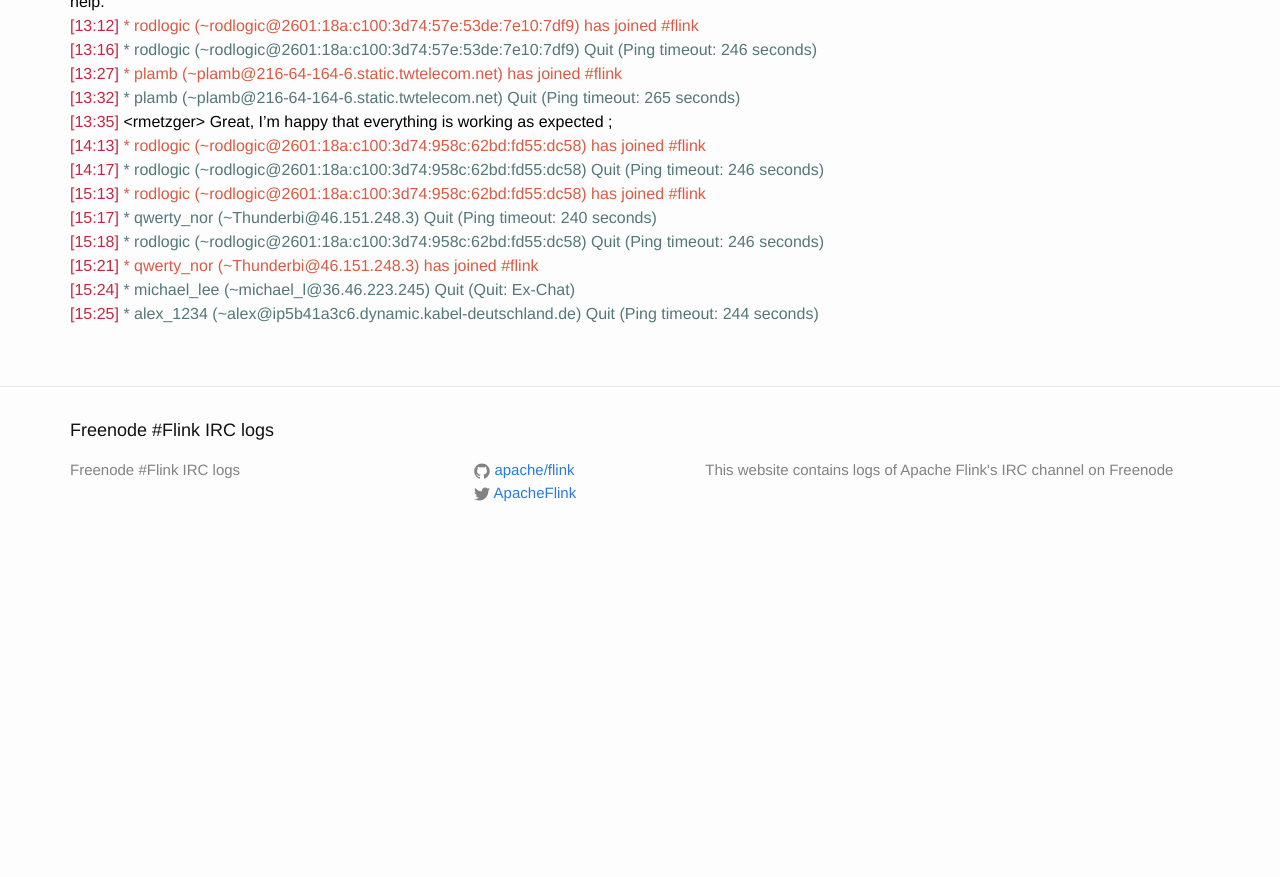
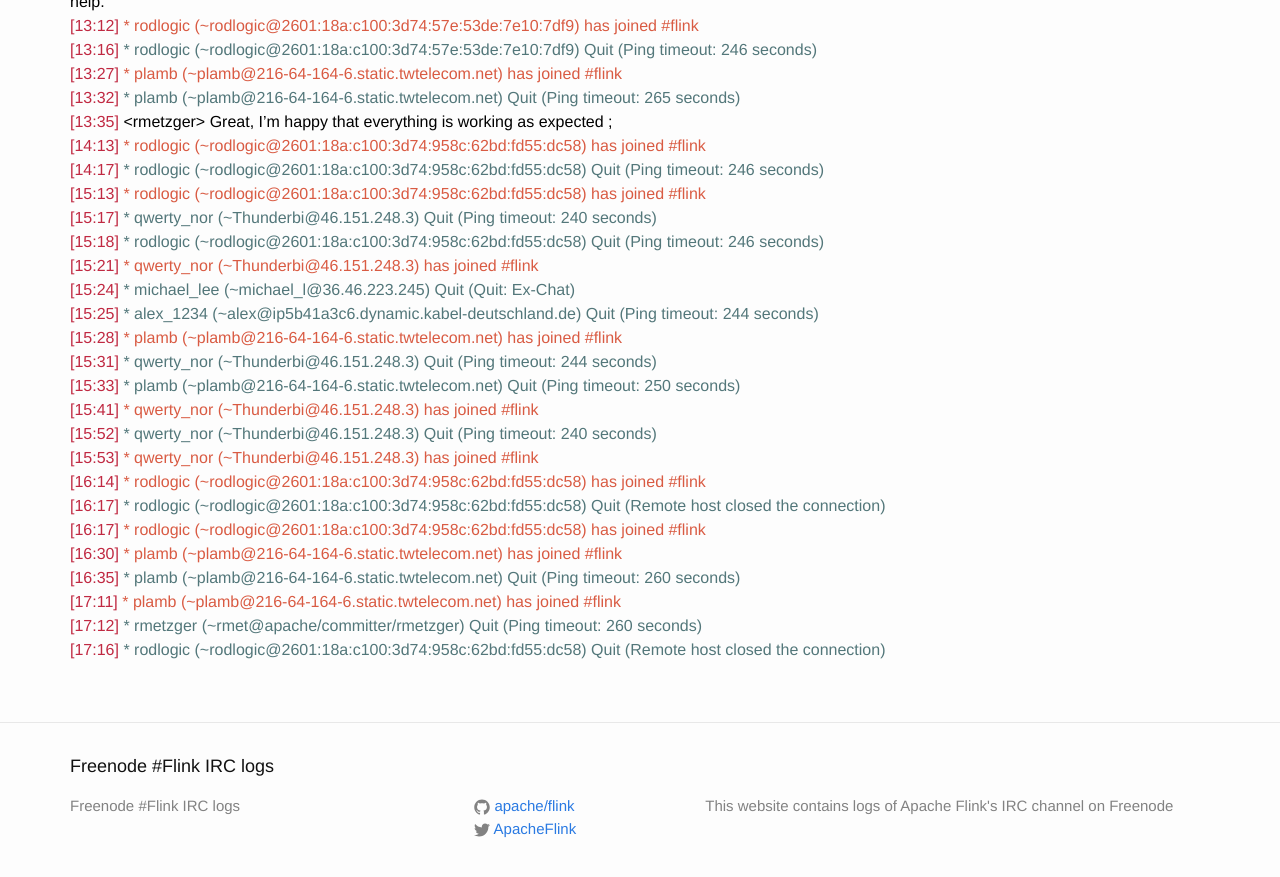
Before and after one commit to flink-irc-logs/flink-irc-logs.github.io, a Jekyll site: the page built from _posts/2015-10-15-logs.markdown, in a window 1280 px wide and 900 px high, scrolled down 2898 px. Shown: the top 877 px of the window. Built offline with Jekyll 4.4.1, drawn with Linux system fonts in a browser that asks for light colours; before the commit the page ends 3462 px from its top, so only the background shows below that.

Commit message:
Update of the logs on Thu Oct 15 17:26:38 CEST 2015

```diff
--- a/_posts/2015-10-15-logs.markdown
+++ b/_posts/2015-10-15-logs.markdown
@@ -124,3 +124,17 @@
 <span class="irc-date">[15:21]</span> <span class="irc-green">* qwerty_nor (~Thunderbi@46.151.248.3) has joined #flink</span><br />
 <span class="irc-date">[15:24]</span> <span class="irc-navy">* michael_lee (~michael_l@36.46.223.245) Quit (Quit: Ex-Chat)</span><br />
 <span class="irc-date">[15:25]</span> <span class="irc-navy">* alex_1234 (~alex@ip5b41a3c6.dynamic.kabel-deutschland.de) Quit (Ping timeout: 244 seconds)</span><br />
+<span class="irc-date">[15:28]</span> <span class="irc-green">* plamb (~plamb@216-64-164-6.static.twtelecom.net) has joined #flink</span><br />
+<span class="irc-date">[15:31]</span> <span class="irc-navy">* qwerty_nor (~Thunderbi@46.151.248.3) Quit (Ping timeout: 244 seconds)</span><br />
+<span class="irc-date">[15:33]</span> <span class="irc-navy">* plamb (~plamb@216-64-164-6.static.twtelecom.net) Quit (Ping timeout: 250 seconds)</span><br />
+<span class="irc-date">[15:41]</span> <span class="irc-green">* qwerty_nor (~Thunderbi@46.151.248.3) has joined #flink</span><br />
+<span class="irc-date">[15:52]</span> <span class="irc-navy">* qwerty_nor (~Thunderbi@46.151.248.3) Quit (Ping timeout: 240 seconds)</span><br />
+<span class="irc-date">[15:53]</span> <span class="irc-green">* qwerty_nor (~Thunderbi@46.151.248.3) has joined #flink</span><br />
+<span class="irc-date">[16:14]</span> <span class="irc-green">* rodlogic (~rodlogic@2601:18a:c100:3d74:958c:62bd:fd55:dc58) has joined #flink</span><br />
+<span class="irc-date">[16:17]</span> <span class="irc-navy">* rodlogic (~rodlogic@2601:18a:c100:3d74:958c:62bd:fd55:dc58) Quit (Remote host closed the connection)</span><br />
+<span class="irc-date">[16:17]</span> <span class="irc-green">* rodlogic (~rodlogic@2601:18a:c100:3d74:958c:62bd:fd55:dc58) has joined #flink</span><br />
+<span class="irc-date">[16:30]</span> <span class="irc-green">* plamb (~plamb@216-64-164-6.static.twtelecom.net) has joined #flink</span><br />
+<span class="irc-date">[16:35]</span> <span class="irc-navy">* plamb (~plamb@216-64-164-6.static.twtelecom.net) Quit (Ping timeout: 260 seconds)</span><br />
+<span class="irc-date">[17:11]</span> <span class="irc-green">* plamb (~plamb@216-64-164-6.static.twtelecom.net) has joined #flink</span><br />
+<span class="irc-date">[17:12]</span> <span class="irc-navy">* rmetzger (~rmet@apache/committer/rmetzger) Quit (Ping timeout: 260 seconds)</span><br />
+<span class="irc-date">[17:16]</span> <span class="irc-navy">* rodlogic (~rodlogic@2601:18a:c100:3d74:958c:62bd:fd55:dc58) Quit (Remote host closed the connection)</span><br />
```
